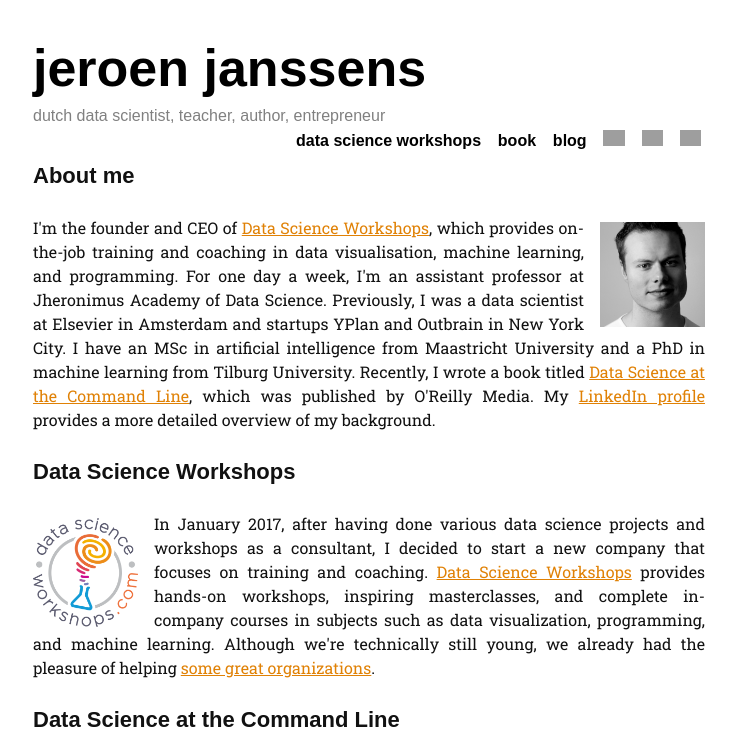
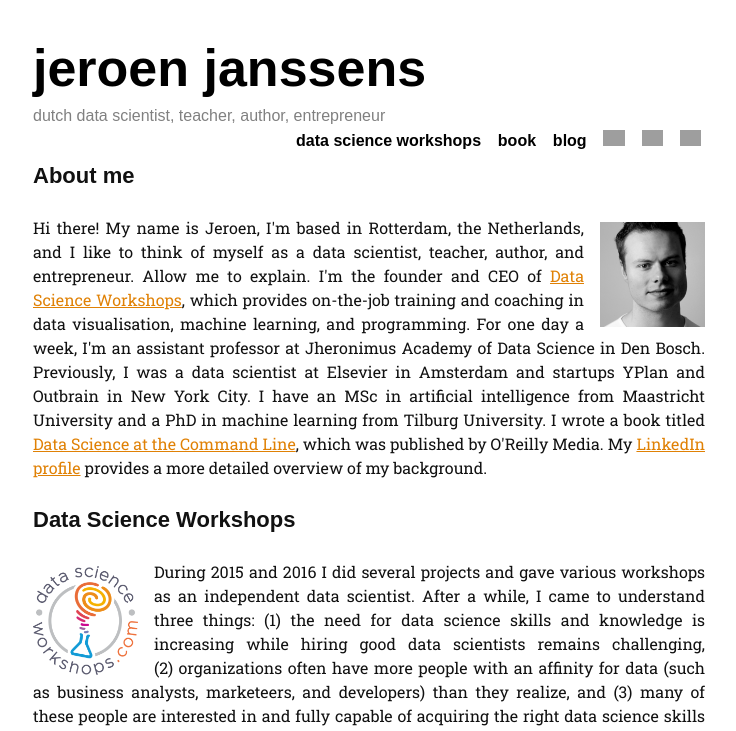
Before and after one commit to jeroenjanssens/jeroenjanssens.github.io, a Jekyll site: the page built from index.html, in a window 1280 px wide. Shown: the top 731 px of the page, without its empty margins (271-1007 px from the left). Built offline with Jekyll 4.4.1, drawn with Linux system fonts in a browser that asks for light colours; some web fonts are replaced; some of the changed text lies outside the part shown; grey boxes are pictures that could not be loaded.

Commit message:
Improve message and margins

```diff
--- a/_sass/screen.sass
+++ b/_sass/screen.sass
@@ -127,6 +127,9 @@
   margin: 2em auto 2em
   line-height: 1.5em
   padding-bottom: 3em
+  padding-left: 2em
+  padding-right: 2em
+
 
 #header
   text-transform: lowercase
--- a/css/screen.css
+++ b/css/screen.css
@@ -271,14 +271,16 @@
   margin: 2em auto 2em;
   line-height: 1.5em;
   padding-bottom: 3em;
+  padding-left: 2em;
+  padding-right: 2em;
 }
 
-/* line 131, ../_sass/screen.sass */
+/* line 134, ../_sass/screen.sass */
 #header {
   text-transform: lowercase;
   margin-bottom: 3em;
 }
-/* line 134, ../_sass/screen.sass */
+/* line 137, ../_sass/screen.sass */
 #header a {
   color: inherit;
   text-decoration: inherit;
@@ -307,7 +309,7 @@
   color: #fa9b1e;
 }
 
-/* line 140, ../_sass/screen.sass */
+/* line 143, ../_sass/screen.sass */
 #description {
   position: relative;
   float: left;
@@ -315,12 +317,12 @@
   color: gray;
 }
 
-/* line 147, ../_sass/screen.sass */
+/* line 150, ../_sass/screen.sass */
 #social {
   position: relative;
   float: right;
 }
-/* line 150, ../_sass/screen.sass */
+/* line 153, ../_sass/screen.sass */
 #social > ul {
   margin: 0;
   padding: 0;
@@ -350,26 +352,26 @@
 #social > ul li.last {
   padding-right: 0;
 }
-/* line 152, ../_sass/screen.sass */
+/* line 155, ../_sass/screen.sass */
 #social > ul > li a {
   font-family: "Cabin Condensed", sans-serif;
   font-weight: 600;
   margin-left: 0.55em;
 }
 
-/* line 157, ../_sass/screen.sass */
+/* line 160, ../_sass/screen.sass */
 .twitter-share-button {
   margin-left: 1em;
   margin-top: 0.1em;
 }
 
-/* line 161, ../_sass/screen.sass */
+/* line 164, ../_sass/screen.sass */
 .twitter-follow-button {
   margin-left: 0em;
   margin-top: 0.1em;
 }
 
-/* line 165, ../_sass/screen.sass */
+/* line 168, ../_sass/screen.sass */
 .date {
   color: gray;
   font-family: "Cabin Condensed", sans-serif;
@@ -377,13 +379,13 @@
   float: left;
 }
 
-/* line 172, ../_sass/screen.sass */
+/* line 175, ../_sass/screen.sass */
 .posts .date {
   font-family: "Roboto Slab", "ff-tisa-web-pro", Georgia, Cambria, "Times New Roman", Times, serif;
   width: 7em;
 }
 
-/* line 176, ../_sass/screen.sass */
+/* line 179, ../_sass/screen.sass */
 li > code, p > code {
   font-family: "Ubuntu Mono";
   background-color: #ddd;
@@ -393,7 +395,7 @@
   border-radius: 0.25em / 0.25em;
 }
 
-/* line 186, ../_sass/screen.sass */
+/* line 189, ../_sass/screen.sass */
 pre {
   white-space: pre-wrap;
   white-space: -moz-pre-wrap;
@@ -402,7 +404,7 @@
   word-wrap: break-word;
 }
 
-/* line 195, ../_sass/screen.sass */
+/* line 198, ../_sass/screen.sass */
 div.highlighter-rouge {
   -moz-border-radius: 0.5em / 0.5em;
   -webkit-border-radius: 0.5em 0.5em;
@@ -414,221 +416,221 @@
   background-color: #444444;
   padding: 0.5em 0.75em;
 }
-/* line 203, ../_sass/screen.sass */
+/* line 206, ../_sass/screen.sass */
 div.highlighter-rouge code, div.highlighter-rouge pre {
   color: #fdce93;
 }
-/* line 206, ../_sass/screen.sass */
+/* line 209, ../_sass/screen.sass */
 div.highlighter-rouge .hll {
   background-color: #222;
 }
-/* line 208, ../_sass/screen.sass */
+/* line 211, ../_sass/screen.sass */
 div.highlighter-rouge .c {
   color: #7f9f7f;
 }
-/* line 210, ../_sass/screen.sass */
+/* line 213, ../_sass/screen.sass */
 div.highlighter-rouge .err {
   color: #e37170;
   background-color: #3d3535;
 }
-/* line 213, ../_sass/screen.sass */
+/* line 216, ../_sass/screen.sass */
 div.highlighter-rouge .g {
   color: #7f9f7f;
 }
-/* line 215, ../_sass/screen.sass */
+/* line 218, ../_sass/screen.sass */
 div.highlighter-rouge .k {
   color: #f0dfaf;
 }
-/* line 217, ../_sass/screen.sass */
+/* line 220, ../_sass/screen.sass */
 div.highlighter-rouge .l {
   color: #ccc;
 }
-/* line 219, ../_sass/screen.sass */
+/* line 222, ../_sass/screen.sass */
 div.highlighter-rouge .n {
   color: #dcdccc;
 }
-/* line 221, ../_sass/screen.sass */
+/* line 224, ../_sass/screen.sass */
 div.highlighter-rouge .o {
   color: #f0efd0;
 }
-/* line 223, ../_sass/screen.sass */
+/* line 226, ../_sass/screen.sass */
 div.highlighter-rouge .x {
   color: #ccc;
 }
-/* line 225, ../_sass/screen.sass */
+/* line 228, ../_sass/screen.sass */
 div.highlighter-rouge .p {
   color: #41706f;
 }
-/* line 227, ../_sass/screen.sass */
+/* line 230, ../_sass/screen.sass */
 div.highlighter-rouge .cm, div.highlighter-rouge .cp, div.highlighter-rouge .c1 {
   color: #7f9f7f;
 }
-/* line 229, ../_sass/screen.sass */
+/* line 232, ../_sass/screen.sass */
 div.highlighter-rouge .cs {
   color: #cd0000;
   font-weight: bold;
 }
-/* line 232, ../_sass/screen.sass */
+/* line 235, ../_sass/screen.sass */
 div.highlighter-rouge .gd {
   color: #cd0000;
 }
-/* line 234, ../_sass/screen.sass */
+/* line 237, ../_sass/screen.sass */
 div.highlighter-rouge .ge {
   color: #ccc;
   font-style: italic;
 }
-/* line 237, ../_sass/screen.sass */
+/* line 240, ../_sass/screen.sass */
 div.highlighter-rouge .gr {
   color: red;
 }
-/* line 239, ../_sass/screen.sass */
+/* line 242, ../_sass/screen.sass */
 div.highlighter-rouge .gh {
   color: #dcdccc;
   font-weight: bold;
 }
-/* line 242, ../_sass/screen.sass */
+/* line 245, ../_sass/screen.sass */
 div.highlighter-rouge .gi {
   color: #00cd00;
 }
-/* line 244, ../_sass/screen.sass */
+/* line 247, ../_sass/screen.sass */
 div.highlighter-rouge .go {
   color: gray;
 }
-/* line 246, ../_sass/screen.sass */
+/* line 249, ../_sass/screen.sass */
 div.highlighter-rouge .gp {
   color: #dcdccc;
   font-weight: bold;
 }
-/* line 249, ../_sass/screen.sass */
+/* line 252, ../_sass/screen.sass */
 div.highlighter-rouge .gs {
   color: #ccc;
   font-weight: bold;
 }
-/* line 252, ../_sass/screen.sass */
+/* line 255, ../_sass/screen.sass */
 div.highlighter-rouge .gu {
   color: purple;
   font-weight: bold;
 }
-/* line 255, ../_sass/screen.sass */
+/* line 258, ../_sass/screen.sass */
 div.highlighter-rouge .gt {
   color: #0040D0;
 }
-/* line 257, ../_sass/screen.sass */
+/* line 260, ../_sass/screen.sass */
 div.highlighter-rouge .kc {
   color: #dca3a3;
 }
-/* line 259, ../_sass/screen.sass */
+/* line 262, ../_sass/screen.sass */
 div.highlighter-rouge .kd {
   color: #ffff86;
 }
-/* line 261, ../_sass/screen.sass */
+/* line 264, ../_sass/screen.sass */
 div.highlighter-rouge .kn {
   color: #dfaf8f;
   font-weight: bold;
 }
-/* line 264, ../_sass/screen.sass */
+/* line 267, ../_sass/screen.sass */
 div.highlighter-rouge .kp {
   color: #cdcf99;
 }
-/* line 266, ../_sass/screen.sass */
+/* line 269, ../_sass/screen.sass */
 div.highlighter-rouge .kr {
   color: #cdcd00;
 }
-/* line 268, ../_sass/screen.sass */
+/* line 271, ../_sass/screen.sass */
 div.highlighter-rouge .kt {
   color: #00cd00;
 }
-/* line 270, ../_sass/screen.sass */
+/* line 273, ../_sass/screen.sass */
 div.highlighter-rouge .ld {
   color: #cc9393;
 }
-/* line 272, ../_sass/screen.sass */
+/* line 275, ../_sass/screen.sass */
 div.highlighter-rouge .m {
   color: #8cd0d3;
 }
-/* line 274, ../_sass/screen.sass */
+/* line 277, ../_sass/screen.sass */
 div.highlighter-rouge .s {
   color: #cc9393;
 }
-/* line 276, ../_sass/screen.sass */
+/* line 279, ../_sass/screen.sass */
 div.highlighter-rouge .na {
   color: #9ac39f;
 }
-/* line 278, ../_sass/screen.sass */
+/* line 281, ../_sass/screen.sass */
 div.highlighter-rouge .nb, div.highlighter-rouge .nc {
   color: #efef8f;
 }
-/* line 280, ../_sass/screen.sass */
+/* line 283, ../_sass/screen.sass */
 div.highlighter-rouge .no, div.highlighter-rouge .nd {
   color: #ccc;
 }
-/* line 282, ../_sass/screen.sass */
+/* line 285, ../_sass/screen.sass */
 div.highlighter-rouge .ni {
   color: #c28182;
 }
-/* line 284, ../_sass/screen.sass */
+/* line 287, ../_sass/screen.sass */
 div.highlighter-rouge .ne {
   color: #c3bf9f;
   font-weight: bold;
 }
-/* line 287, ../_sass/screen.sass */
+/* line 290, ../_sass/screen.sass */
 div.highlighter-rouge .nf {
   color: #efef8f;
 }
-/* line 289, ../_sass/screen.sass */
+/* line 292, ../_sass/screen.sass */
 div.highlighter-rouge .nl {
   color: #ccc;
 }
-/* line 291, ../_sass/screen.sass */
+/* line 294, ../_sass/screen.sass */
 div.highlighter-rouge .nn {
   color: #8fbede;
 }
-/* line 293, ../_sass/screen.sass */
+/* line 296, ../_sass/screen.sass */
 div.highlighter-rouge .nx, div.highlighter-rouge .py {
   color: #ccc;
 }
-/* line 295, ../_sass/screen.sass */
+/* line 298, ../_sass/screen.sass */
 div.highlighter-rouge .nt {
   color: #9ac39f;
 }
-/* line 297, ../_sass/screen.sass */
+/* line 300, ../_sass/screen.sass */
 div.highlighter-rouge .nv {
   color: #dcdccc;
 }
-/* line 299, ../_sass/screen.sass */
+/* line 302, ../_sass/screen.sass */
 div.highlighter-rouge .ow {
   color: #f0efd0;
 }
-/* line 301, ../_sass/screen.sass */
+/* line 304, ../_sass/screen.sass */
 div.highlighter-rouge .w {
   color: #ccc;
 }
-/* line 303, ../_sass/screen.sass */
+/* line 306, ../_sass/screen.sass */
 div.highlighter-rouge .mf, div.highlighter-rouge .mh, div.highlighter-rouge .mi, div.highlighter-rouge .mo {
   color: #8cd0d3;
 }
-/* line 305, ../_sass/screen.sass */
+/* line 308, ../_sass/screen.sass */
 div.highlighter-rouge .sb, div.highlighter-rouge .sc, div.highlighter-rouge .sd, div.highlighter-rouge .s2, div.highlighter-rouge .se, div.highlighter-rouge .sh, div.highlighter-rouge .si, div.highlighter-rouge .sx, div.highlighter-rouge .sr, div.highlighter-rouge .s1, div.highlighter-rouge .ss {
   color: #cc9393;
 }
-/* line 307, ../_sass/screen.sass */
+/* line 310, ../_sass/screen.sass */
 div.highlighter-rouge .bp, div.highlighter-rouge .vc {
   color: #efef8f;
 }
-/* line 309, ../_sass/screen.sass */
+/* line 312, ../_sass/screen.sass */
 div.highlighter-rouge .vg {
   color: #dcdccc;
 }
-/* line 311, ../_sass/screen.sass */
+/* line 314, ../_sass/screen.sass */
 div.highlighter-rouge .vi {
   color: #ffffc7;
 }
-/* line 313, ../_sass/screen.sass */
+/* line 316, ../_sass/screen.sass */
 div.highlighter-rouge .il {
   color: #8cd0d3;
 }
 
-/* line 316, ../_sass/screen.sass */
+/* line 319, ../_sass/screen.sass */
 blockquote {
   font-size: 1em;
   line-height: 1.5em;
@@ -641,7 +643,7 @@
   position: relative;
 }
 
-/* line 327, ../_sass/screen.sass */
+/* line 330, ../_sass/screen.sass */
 blockquote > p:before {
   color: #cccccc;
   display: block;
@@ -653,31 +655,31 @@
   color: #7a7a7a;
 }
 
-/* line 337, ../_sass/screen.sass */
+/* line 340, ../_sass/screen.sass */
 blockquote > p {
   margin: 1em 0 0.5em 0;
 }
 
-/* line 340, ../_sass/screen.sass */
+/* line 343, ../_sass/screen.sass */
 .left > blockquote {
   margin-left: 0;
   margin-right: auto;
 }
 
-/* line 344, ../_sass/screen.sass */
+/* line 347, ../_sass/screen.sass */
 .right > blockquote {
   margin-left: auto;
   margin-right: 0;
 }
 
-/* line 349, ../_sass/screen.sass */
+/* line 352, ../_sass/screen.sass */
 blockquote cite {
   color: #999999;
   display: block;
   margin-top: 0px;
 }
 
-/* line 354, ../_sass/screen.sass */
+/* line 357, ../_sass/screen.sass */
 blockquote cite:before {
   content: "— ";
 }
--- a/index.html
+++ b/index.html
@@ -9,7 +9,7 @@
     <p>
       <a href="/img/jeroenjanssens.jpg"><img id="face" title="Jeroen Janssens" alt="Jeroen Janssens" src="/img/jeroenjanssens.jpg" /></a>
 
- I'm the founder and CEO of <a href="https://datascienceworkshops.com">Data Science Workshops</a>, which provides on-the-job training and coaching in data visualisation, machine learning, and programming. For one day a week, I'm an assistant professor at Jheronimus Academy of Data Science. Previously, I was a data scientist at Elsevier in Amsterdam and startups YPlan and Outbrain in New York City. I have an MSc in artificial intelligence from Maastricht University and a PhD in machine learning from Tilburg University. Recently, I wrote a book titled <a href="http://datascienceatthecommandline.com">Data Science at the Command Line</a>, which was published by O'Reilly Media. My <a href="http://www.linkedin.com/in/jeroenjanssens">LinkedIn profile</a> provides a more detailed overview of my background.
+Hi there! My name is Jeroen, I'm based in Rotterdam, the Netherlands, and I like to think of myself as a data scientist, teacher, author, and entrepreneur. Allow me to explain. I'm the founder and CEO of <a href="https://datascienceworkshops.com">Data Science Workshops</a>, which provides on-the-job training and coaching in data visualisation, machine learning, and programming. For one day a week, I'm an assistant professor at Jheronimus Academy of Data Science in Den Bosch. Previously, I was a data scientist at Elsevier in Amsterdam and startups YPlan and Outbrain in New York City. I have an MSc in artificial intelligence from Maastricht University and a PhD in machine learning from Tilburg University. I wrote a book titled <a href="http://datascienceatthecommandline.com">Data Science at the Command Line</a>, which was published by O'Reilly Media. My <a href="http://www.linkedin.com/in/jeroenjanssens">LinkedIn profile</a> provides a more detailed overview of my background.
     </p>
 
 
@@ -19,7 +19,11 @@
     <p>
       <a href="https://datascienceworkshops.com"><img id="dsw" title="Data Science Workshops" alt="Data Science Workshops" src="/img/data-science-workshops-rounded-small.png" /></a>
 
-In January 2017, after having done various data science projects and workshops as a consultant, I decided to start a new company that focuses on training and coaching. <a href="https://datascienceworkshops.com">Data Science Workshops</a> provides hands-on workshops, inspiring masterclasses, and complete in-company courses in subjects such as data visualization, programming, and machine learning. Although we're technically still young, we already had the pleasure of helping <a href="https://datascienceworkshops.com/clients">some great organizations</a>.
+      During 2015 and 2016 I did several projects and gave various workshops as an independent data scientist. After a while, I came to understand three things:
+      (1)&nbsp;the need for data science skills and knowledge is increasing while hiring good data scientists remains challenging,
+      (2)&nbsp;organizations often have more people with an affinity for data (such as business analysts, marketeers, and developers) than they realize, and
+      (3)&nbsp;many of these people are interested in and fully capable of acquiring the right data science skills and knowledge.
+So in January 2017, I decided to start a new company that focuses on training and coaching. <a href="https://datascienceworkshops.com">Data Science Workshops</a> provides hands-on workshops, inspiring masterclasses, and complete in-company courses in subjects such as data visualization, programming, and machine learning. Although we're still young, we already had the pleasure of helping <a href="https://datascienceworkshops.com/clients">some great organizations</a>.
       </p>
 
     <h3>Data Science at the Command Line</h3>
```
Also changed, not shown: 2 other files.
